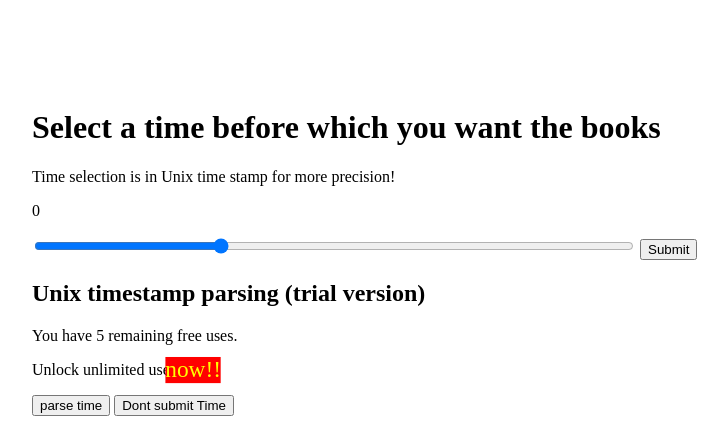
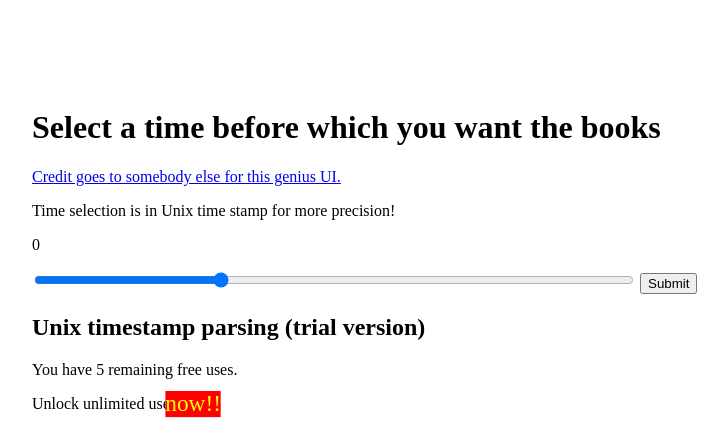
Before and after one commit to vnp96/sseAPI-retriever, a Flask app: page / in a window 1280 px wide. Shown: the top 425 px of the page, without its empty margins (56-784 px from the left). Run offline with Flask 3, Linux system fonts and the light colour scheme.

Commit message:
added credits.

```diff
--- a/templates/index.html
+++ b/templates/index.html
@@ -65,6 +65,7 @@
 </head>
 <body>
     <h1>Select a time before which you want the books</h1>
+    <a href="https://github.com/rysolv/hackathon/tree/main/submissions/terrible_ui_1/unixtime">Credit goes to somebody else for this genius UI.</a>
     <p>Time selection is in Unix time stamp for more precision!</p>
     <form action="/filter" method="post">
         <p id="dateTimeDisplay">0</p>
```
